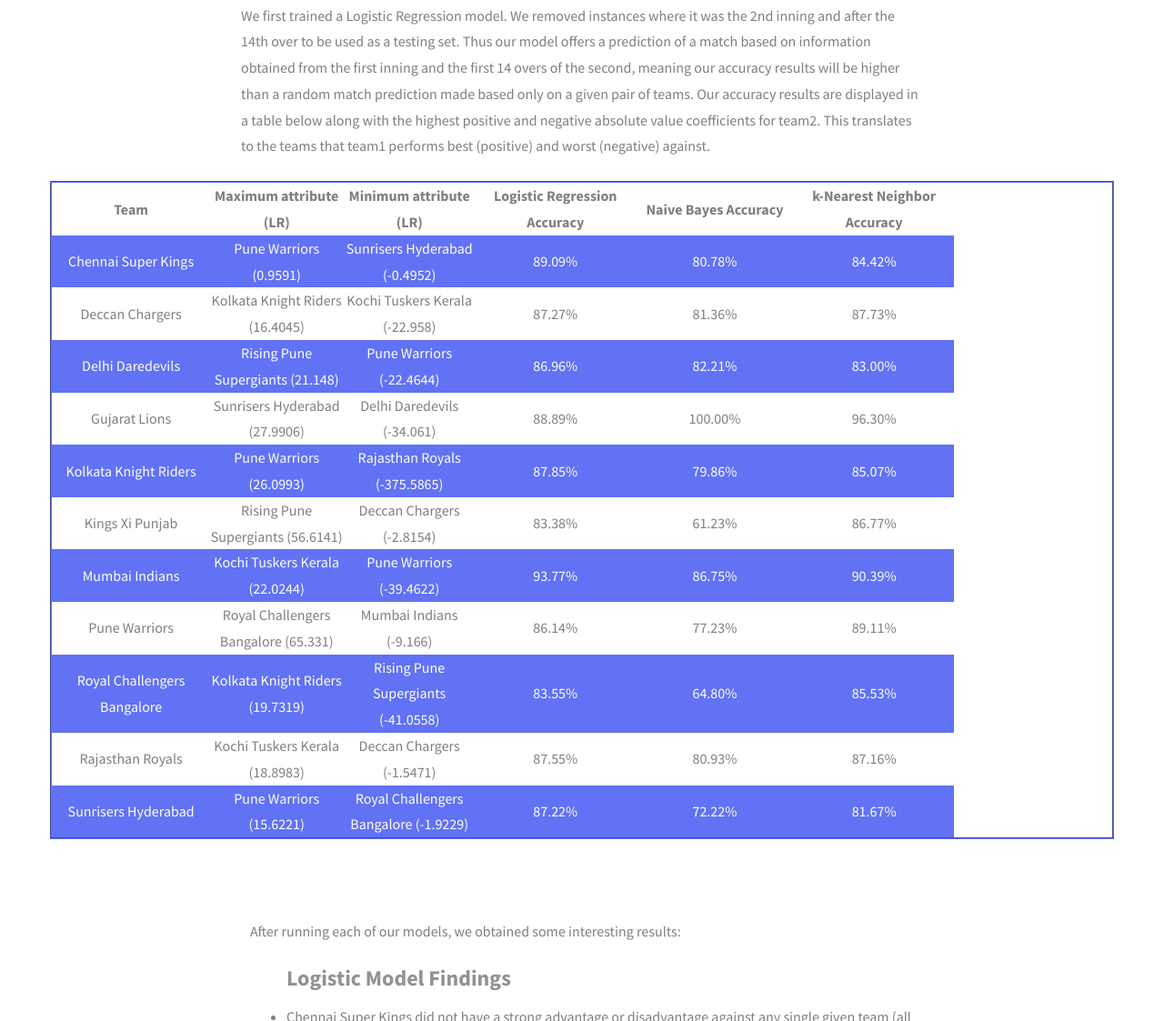
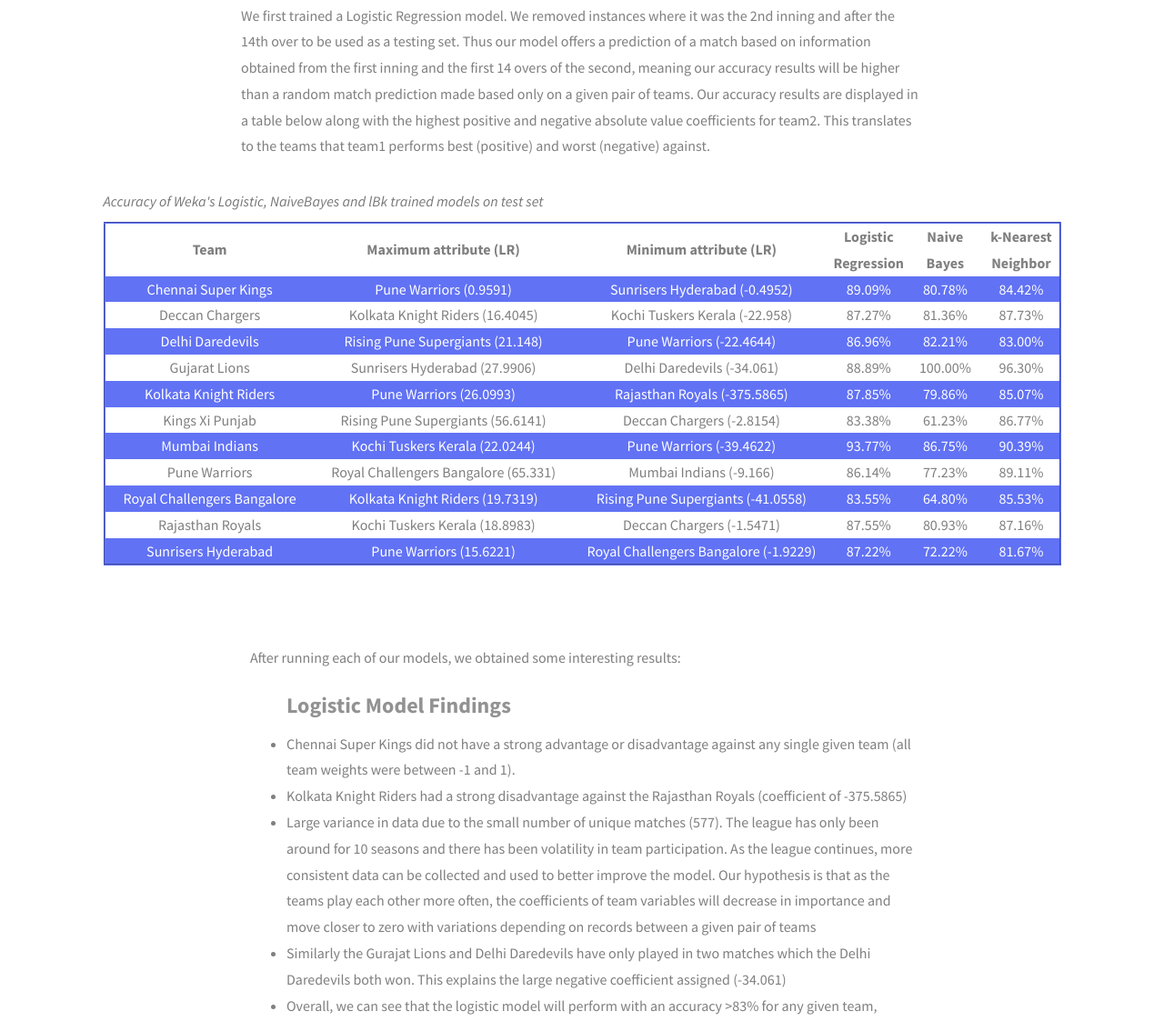
Before and after one commit to neumanmt/Indian-Premier-League-Match-Prediction, a plain HTML site: page index.html in a window 1280 px wide. Shown: the part 5987-7110 px from the top of the page at 91% size. Drawn offline with Linux system fonts and the light colour scheme; files whose address does not match are found by name.

Commit message:
table fix

```diff
--- a/index.html
+++ b/index.html
@@ -458,21 +458,20 @@
 						<div class="col-md-8 col-md-offset-2 subtext single-animate animate-pricing-2">
 							<p style="text-align:left;">We first trained a Logistic Regression model. We removed instances where it was the 2nd inning and after the 14th over to be used as a testing set. Thus our model offers a prediction of a match based on information obtained from the first inning and the first 14 overs of the second, meaning our accuracy results will be higher than a random match prediction made based only on a given pair of teams. Our accuracy results are displayed in a table below along with the highest positive and negative absolute value coefficients for team2. This translates to the teams that team1 performs best (positive) and worst (negative) against.<br/></p>
 						</div>
-                    <table align="center" style="width:100%; background-color: white; text-align: center; border: 2px outset #6172F4;">
-                        <col width="15%">
-                        <col width="12.5%">
-                        <col width="12.5%">
-                        <col width="15%">
-                        <col width="15%">
-                        <col width="15%">
-                        <col width="15%">
+                    <table align="center" style="width:90%; background-color: white; text-align: center; border: 2px outset #6172F4;">
+                        <col width="22%">
+                        <col width="27%">
+                        <col width="27%">
+                        <col width="8%">
+                        <col width="8%">
+                        <col width="8%">
                           <tr>
                             <th style="text-align:center;">Team</th>
                             <th style="text-align:center;">Maximum attribute (LR)</th>
                             <th style="text-align:center;">Minimum attribute (LR)</th>
-                            <th style="text-align:center;">Logistic Regression Accuracy</th>
-                            <th style="text-align:center;">Naive Bayes Accuracy</th>
-                            <th style="text-align:center;">k-Nearest Neighbor Accuracy</th>
+                            <th style="text-align:center;">Logistic Regression</th>
+                            <th style="text-align:center;">Naive <br/>Bayes</th>
+                            <th style="text-align:center;">k-Nearest <br/>Neighbor</th>
                           </tr>
                         <tr style="background-color: #6172F4; color: white;">
                             <td>Chennai Super Kings</td>
@@ -562,6 +561,7 @@
                             <td>72.22%</td>
                             <td>81.67%</td>
                         </tr>
+                        <caption style="font-style:italic">Accuracy of Weka's Logistic, NaiveBayes and lBk trained models on test set</caption>
                 </table>
                          <br/><br/>
                         <!--
```
